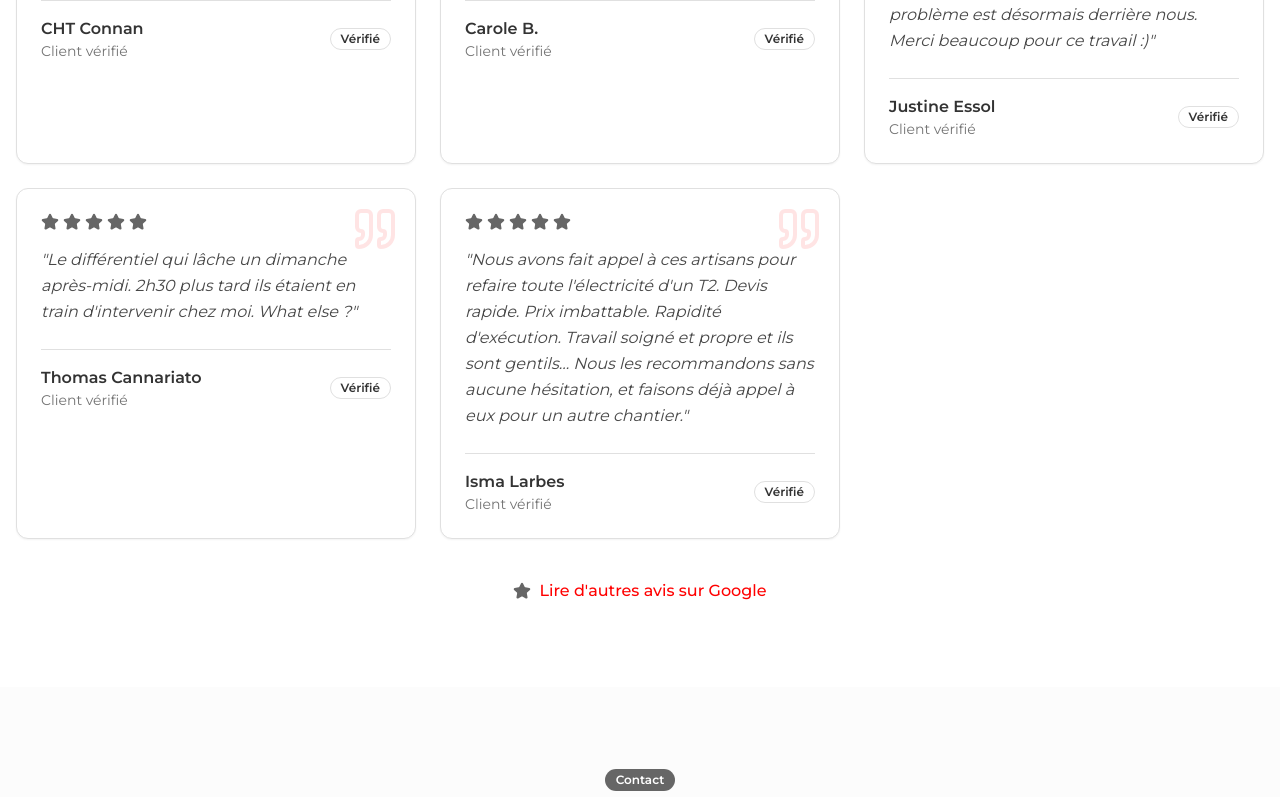
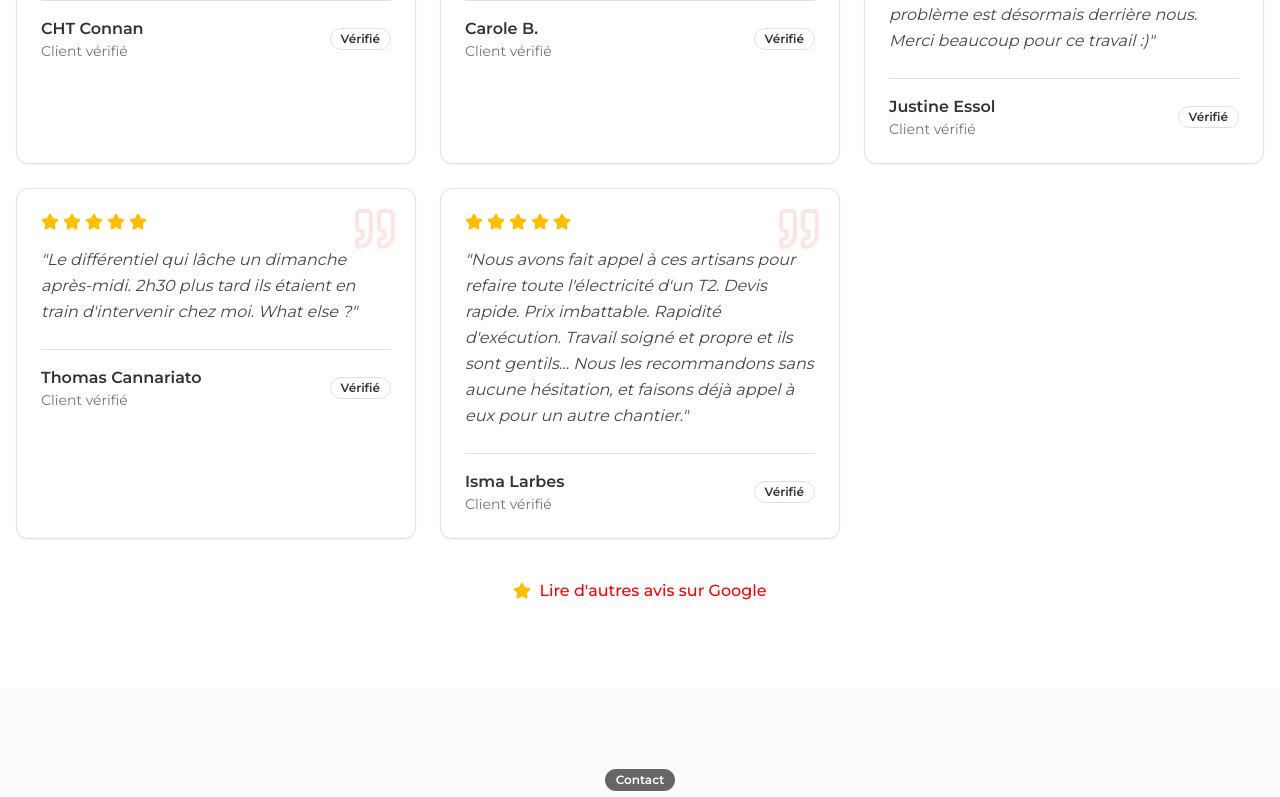
Before and after one commit to harmonyrenov91/harmony-renov-elec, a React (Vite) app: page / in a window 1280 px wide. Shown: the part 5736-6533 px from the top of the page. Built offline with nearby package versions, Linux system fonts and the light colour scheme; the HTML template or start-up script is replaced by a standard one.

Commit message:
Change star color to yellow
Update the star color in the testimonials section to yellow. This involves adding a new `--star` color to the design system in `src/index.css` and `tailwind.config.ts`, and then applying it to the `Star` component in `src/components/Testimonials.tsx`.

```diff
--- a/src/components/Testimonials.tsx
+++ b/src/components/Testimonials.tsx
@@ -60,7 +60,7 @@ const Testimonials = () => {
               <CardContent className="pt-6 relative z-10">
                 <div className="flex items-center gap-1 mb-4">
                   {[...Array(testimonial.rating)].map((_, i) => (
-                    <Star key={i} size={18} className="fill-secondary text-secondary" />
+                    <Star key={i} size={18} className="fill-star text-star" />
                   ))}
                 </div>
                 <p className="text-foreground/90 mb-6 leading-relaxed italic">
@@ -87,7 +87,7 @@ const Testimonials = () => {
             rel="noopener noreferrer"
             className="inline-flex items-center gap-2 text-primary hover:text-primary-light transition-smooth font-medium"
           >
-            <Star size={18} className="fill-secondary text-secondary" />
+            <Star size={18} className="fill-star text-star" />
             Lire d'autres avis sur Google
           </a>
         </div>
--- a/src/index.css
+++ b/src/index.css
@@ -36,6 +36,9 @@ All colors MUST be HSL.
 
     --destructive: 0 84.2% 60.2%;
     --destructive-foreground: 0 0% 100%;
+
+    --star: 45 100% 50%;
+    --star-foreground: 0 0% 20%;
 
     --border: 0 0% 88%;
     --input: 0 0% 88%;
@@ -86,6 +89,9 @@ All colors MUST be HSL.
     --destructive: 0 62.8% 50%;
     --destructive-foreground: 0 0% 100%;
 
+    --star: 45 100% 60%;
+    --star-foreground: 0 0% 100%;
+
     --border: 0 0% 24%;
     --input: 0 0% 24%;
     --ring: 0 100% 55%;
--- a/tailwind.config.ts
+++ b/tailwind.config.ts
@@ -36,6 +36,10 @@ export default {
         destructive: {
           DEFAULT: "hsl(var(--destructive))",
           foreground: "hsl(var(--destructive-foreground))",
+        },
+        star: {
+          DEFAULT: "hsl(var(--star))",
+          foreground: "hsl(var(--star-foreground))",
         },
         muted: {
           DEFAULT: "hsl(var(--muted))",
```
